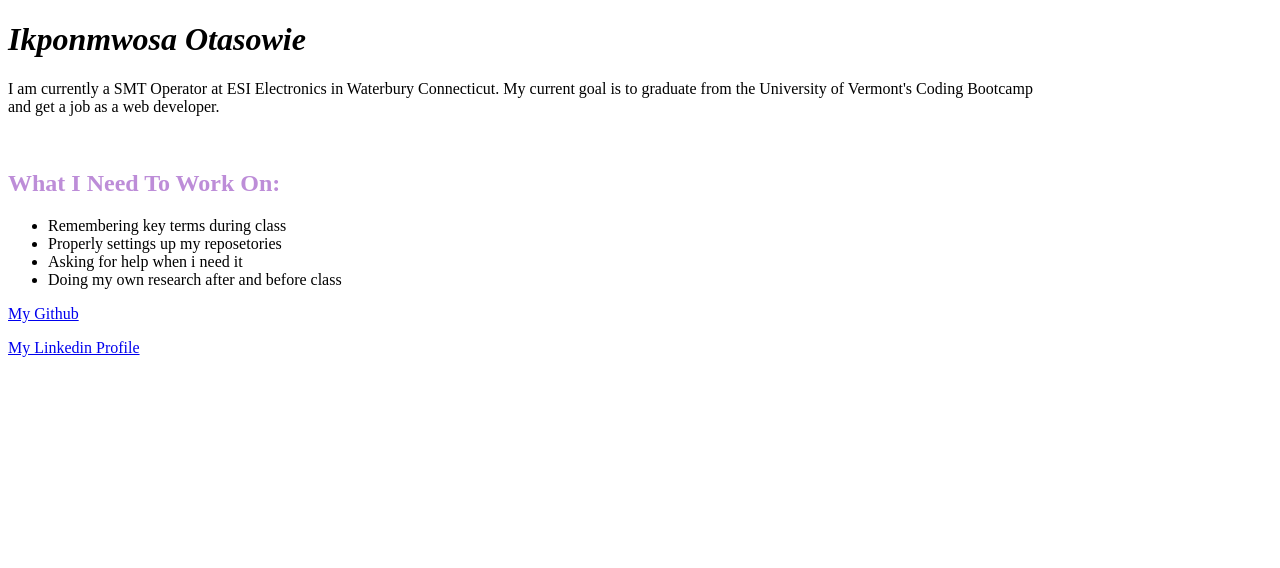
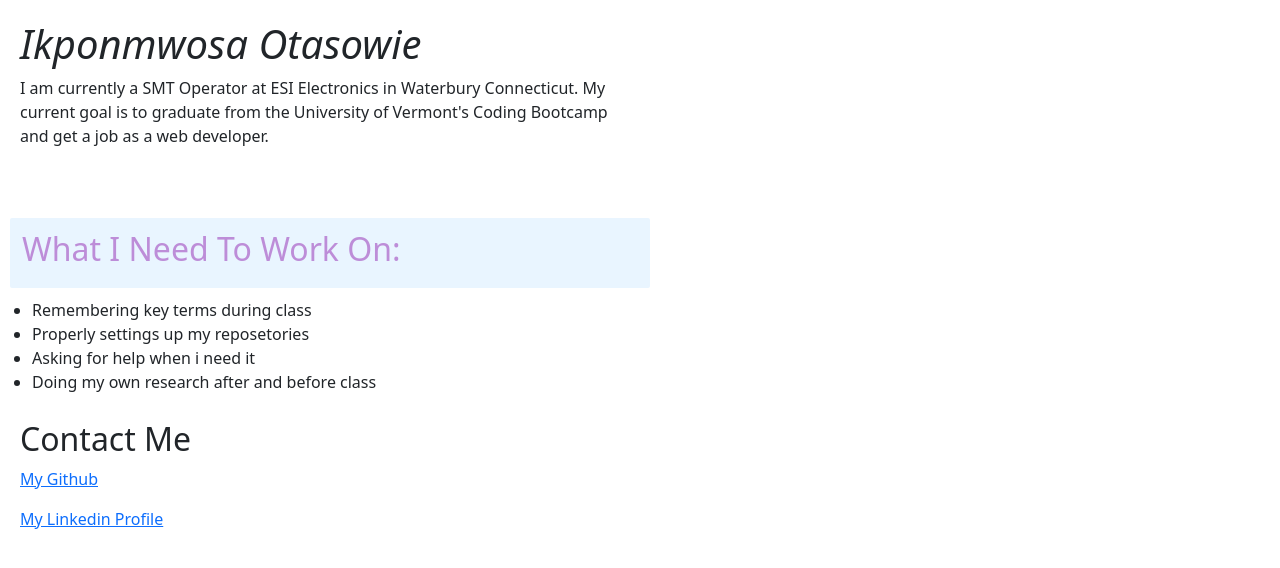
Before and after one commit to IkmosaO/portfolio-site, a plain HTML site: page VSPortfolio.html in a window 1280 px wide. Drawn offline with nearby package versions, Linux system fonts and the light colour scheme.

Commit message:
updated portfolio

```diff
--- a/VSPortfolio.html
+++ b/VSPortfolio.html
@@ -2,13 +2,15 @@
 <html>
 
 <head>
+    <link href="https://cdn.jsdelivr.net/npm/bootstrap@5.1.2/dist/css/bootstrap.min.css" rel="stylesheet"
+        integrity="sha384-uWxY/CJNBR+1zjPWmfnSnVxwRheevXITnMqoEIeG1LJrdI0GlVs/9cVSyPYXdcSF" crossorigin="anonymous">
     <meta charset="utf-8">
     <link rel="stylesheet" href="style.css">
     <title>Page Titles</title>
 </head>
 
 <body>
-    <div class="title">
+    <div class="w-50 title">
         <h1><em>Ikponmwosa Otasowie</em></h1>
         <p>I am currently a SMT Operator at ESI Electronics in Waterbury Connecticut. My current goal is to graduate
             from
@@ -16,7 +18,8 @@
             and get a job as a web developer.</p>
     </div> <br>
     </div>
-    <div class="work-on-box">
+
+    <div class="w-50 work-on-box">
         <h2>What I Need To Work On:</h2>
     </div>
     <div class="work-on-list">
@@ -27,6 +30,10 @@
             <li>Doing my own research after and before class</li>
         </ul>
     </div>
-    <p><a href="https://github.com/IkmosaO">My Github</a><br></p>
-    <a href="https://www.linkedin.com/in/ikponmwosa-o-70aaa0159/">My Linkedin Profile</a>
+    <div class="contact-me">
+        <h2>Contact Me</h2>
+        <p><a href="https://github.com/IkmosaO">My Github</a><br></p>
+        <a href="https://www.linkedin.com/in/ikponmwosa-o-70aaa0159/">My Linkedin Profile</a>
+    </div>
+    </div>
 </body>
--- a/style.css
+++ b/style.css
@@ -1,3 +1,17 @@
 .work-on-box {
     color:rgb(189, 141, 216);
+    background: rgb(233, 245, 255);
+    border: 2px solid rgb(233, 245, 255);
+    border-radius: 2px;
+    padding: 10px;
+    margin: 10px;
 }
+.title {
+    margin: 10px;
+    padding: 10px;
+
+}
+.contact-me {
+    padding: 10px;
+    margin: 10px;
+}
```
